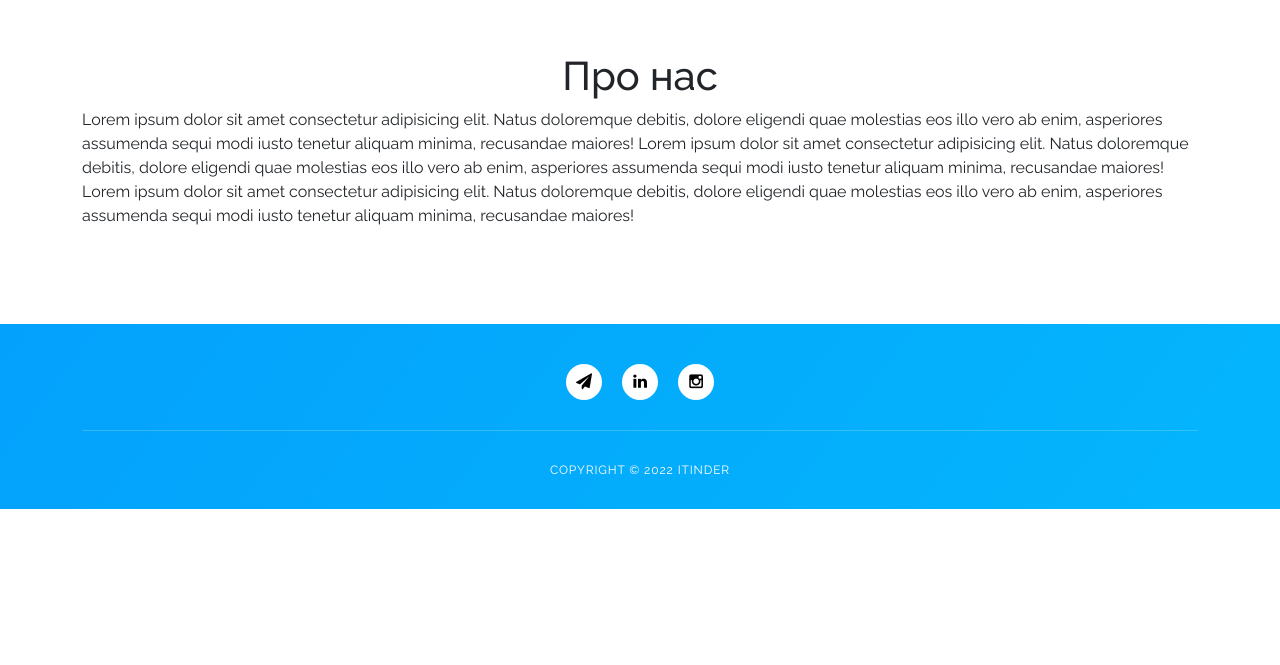
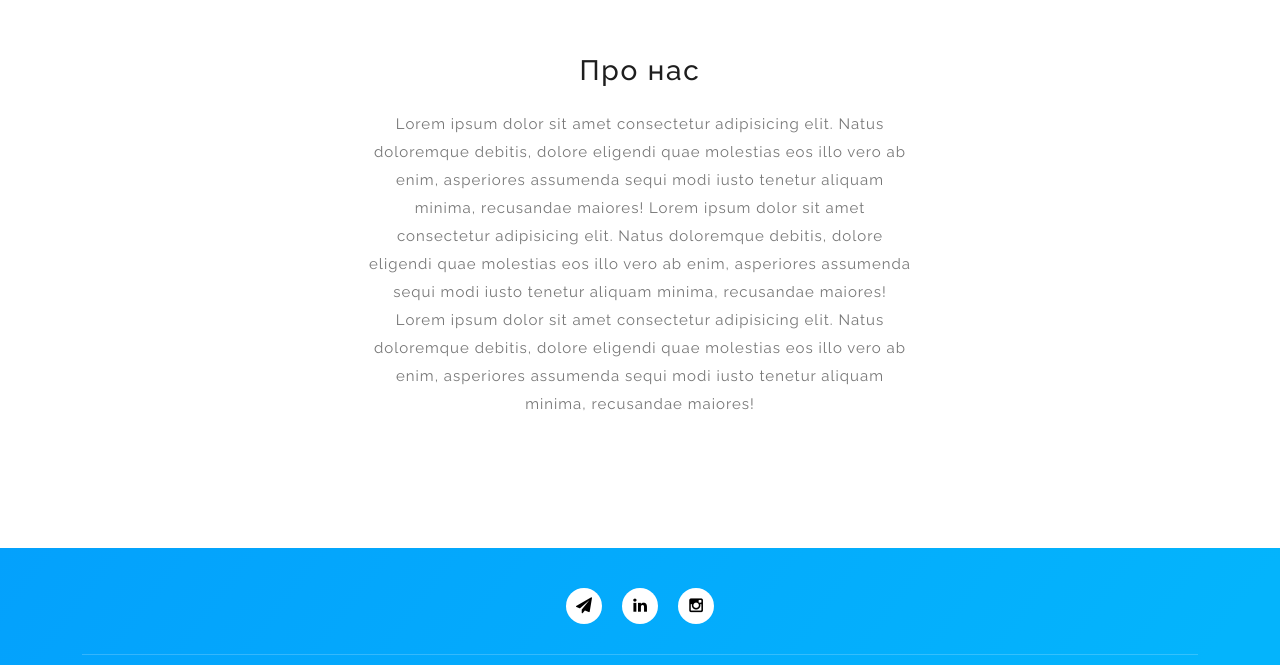
Before and after one commit to ITinderorg/ITinderWebsite, a Next.js app: page /ITpartners in a window 1280 px wide. Shown: the part 848-1513 px from the top of the page. Before the commit the page ends 1357 px from the top, so only its background shows below. Built offline with nearby package versions, Linux system fonts and the light colour scheme.

Commit message:
Adjusted AboutUs page to code format

```diff
--- a/src/components/page/partners/aboutUs/AboutUs.jsx
+++ b/src/components/page/partners/aboutUs/AboutUs.jsx
@@ -1,27 +1,33 @@
 import classes from "./AboutUs.module.css";
-import { Container, Row } from "react-bootstrap";
+import { Container, Row, Col } from "react-bootstrap";
 
 const AboutUs = () => {
   return (
     <section className="section" id="aboutUs">
       <Container>
         <Row className="text-center">
-          <h1>Про нас</h1>
-        </Row>
-        <Row>
-          <p>
-            Lorem ipsum dolor sit amet consectetur adipisicing elit. Natus
-            doloremque debitis, dolore eligendi quae molestias eos illo vero ab
-            enim, asperiores assumenda sequi modi iusto tenetur aliquam minima,
-            recusandae maiores! Lorem ipsum dolor sit amet consectetur
-            adipisicing elit. Natus doloremque debitis, dolore eligendi quae
-            molestias eos illo vero ab enim, asperiores assumenda sequi modi
-            iusto tenetur aliquam minima, recusandae maiores! Lorem ipsum dolor
-            sit amet consectetur adipisicing elit. Natus doloremque debitis,
-            dolore eligendi quae molestias eos illo vero ab enim, asperiores
-            assumenda sequi modi iusto tenetur aliquam minima, recusandae
-            maiores!
-          </p>
+          <Col lg={12}>
+            <div className="center-heading">
+              <h2 className="section-title">Про нас</h2>
+            </div>
+          </Col>
+          <Col lg={6} className="offset-lg-3">
+            <div className="center-text">
+              <p>
+                Lorem ipsum dolor sit amet consectetur adipisicing elit. Natus
+                doloremque debitis, dolore eligendi quae molestias eos illo vero
+                ab enim, asperiores assumenda sequi modi iusto tenetur aliquam
+                minima, recusandae maiores! Lorem ipsum dolor sit amet
+                consectetur adipisicing elit. Natus doloremque debitis, dolore
+                eligendi quae molestias eos illo vero ab enim, asperiores
+                assumenda sequi modi iusto tenetur aliquam minima, recusandae
+                maiores! Lorem ipsum dolor sit amet consectetur adipisicing
+                elit. Natus doloremque debitis, dolore eligendi quae molestias
+                eos illo vero ab enim, asperiores assumenda sequi modi iusto
+                tenetur aliquam minima, recusandae maiores!
+              </p>
+            </div>
+          </Col>
         </Row>
       </Container>
     </section>
```
